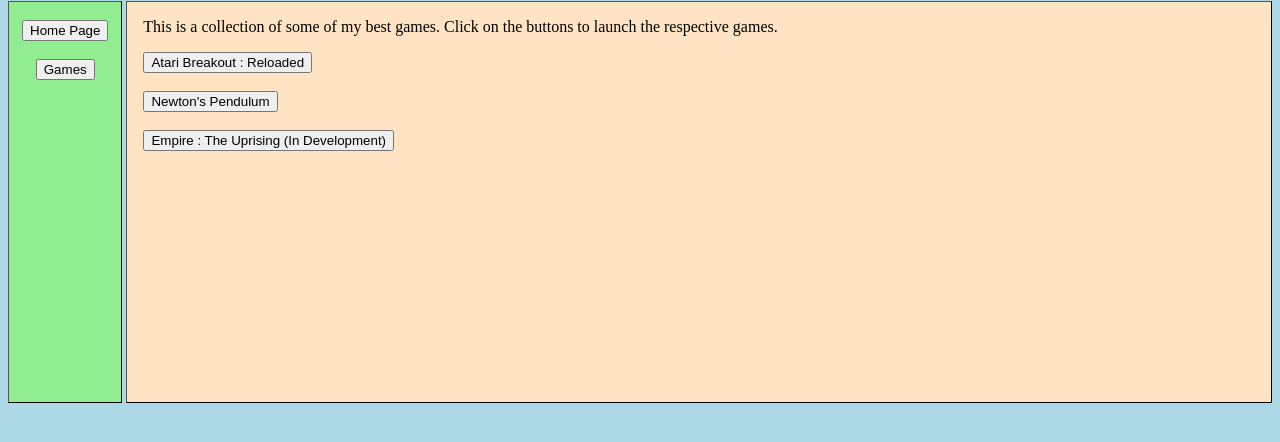
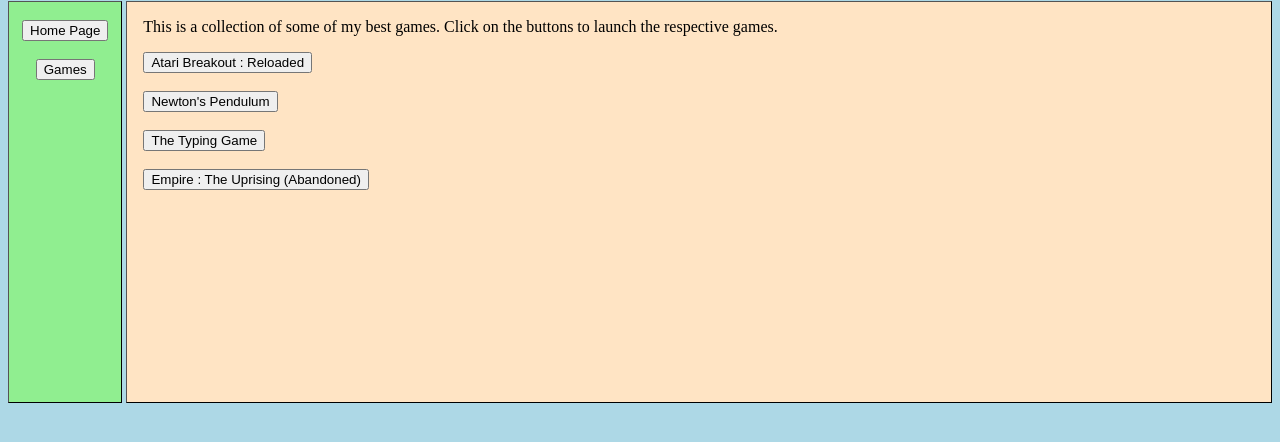
Before and after one commit to TheRealFury/About-Me, a plain HTML site: page index.html in a window 1280 px wide. Shown: the part 82-524 px from the top of the page. Drawn offline with nearby package versions, Linux system fonts and the light colour scheme.

Commit message:
Updated Page, added new game.

```diff
--- a/index.html
+++ b/index.html
@@ -43,7 +43,8 @@
         <p> &nbsp; &nbsp; This is a collection of some of my best games. Click on the buttons to launch the respective games.</p>
         &nbsp; &nbsp; <a href="https://ayushbhatt.in/AtariBreakoutReloaded/"><button>Atari Breakout : Reloaded</button></a> <br> <br>
         &nbsp; &nbsp; <a href="https://ayushbhatt.in/NewtonsToy/"><button>Newton's Pendulum</button></a> <br> <br>
-        &nbsp; &nbsp; <a href="https://ayushbhatt.in/EmpireTheUprising/"><button>Empire : The Uprising (In Development)</button></a>
+        &nbsp; &nbsp; <a href="https://ayushbhatt.in/TheTypingGame/"><button>The Typing Game</button></a> <br> <br>
+        &nbsp; &nbsp; <a href="https://ayushbhatt.in/EmpireTheUprising/"><button>Empire : The Uprising (Abandoned)</button></a>
     </div>
   </div>
   <script src="https://www.gstatic.com/dialogflow-console/fast/messenger/bootstrap.js?v=1"></script>
```
